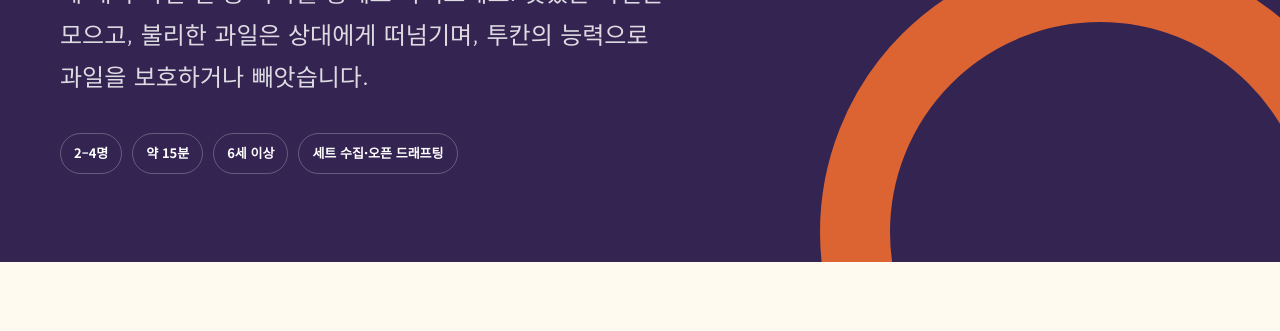
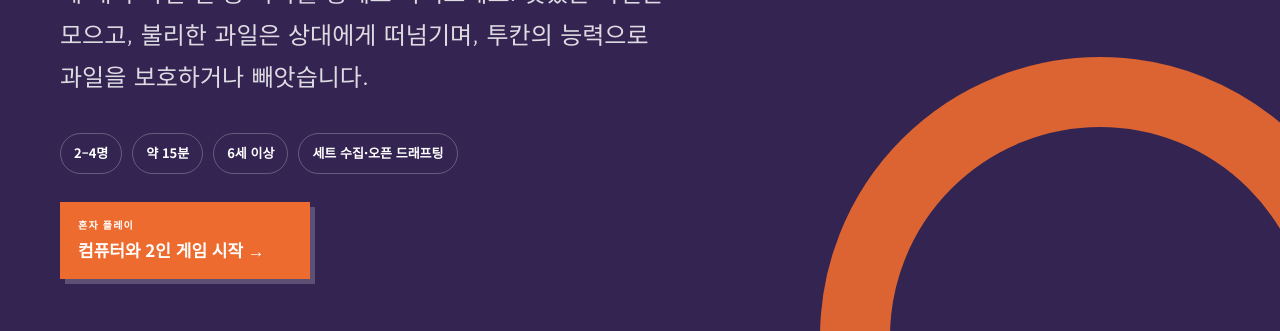
Before and after one commit to HanTJ/boardgame-manuals-ko, a website: page games/tucano/index.html in a window 1280 px wide. Shown: the part 449-780 px from the top of the page. Drawn offline with Linux system fonts and the light colour scheme.

Commit message:
[verified] fix: add TUCANO game link to manual hero (#15)
Co-authored-by: HanTJ <HanTJ@users.noreply.github.com>

```diff
--- a/games/tucano/index.html
+++ b/games/tucano/index.html
@@ -29,6 +29,10 @@
         <li>6세 이상</li>
         <li>세트 수집·오픈 드래프팅</li>
       </ul>
+      <a class="play-game-link" href="./play/">
+        <span>혼자 플레이</span>
+        <strong>컴퓨터와 2인 게임 시작 →</strong>
+      </a>
     </div>
   </header>
 
```
Also changed, not shown: test/tucano-ui.test.js (+1 -1 lines).
